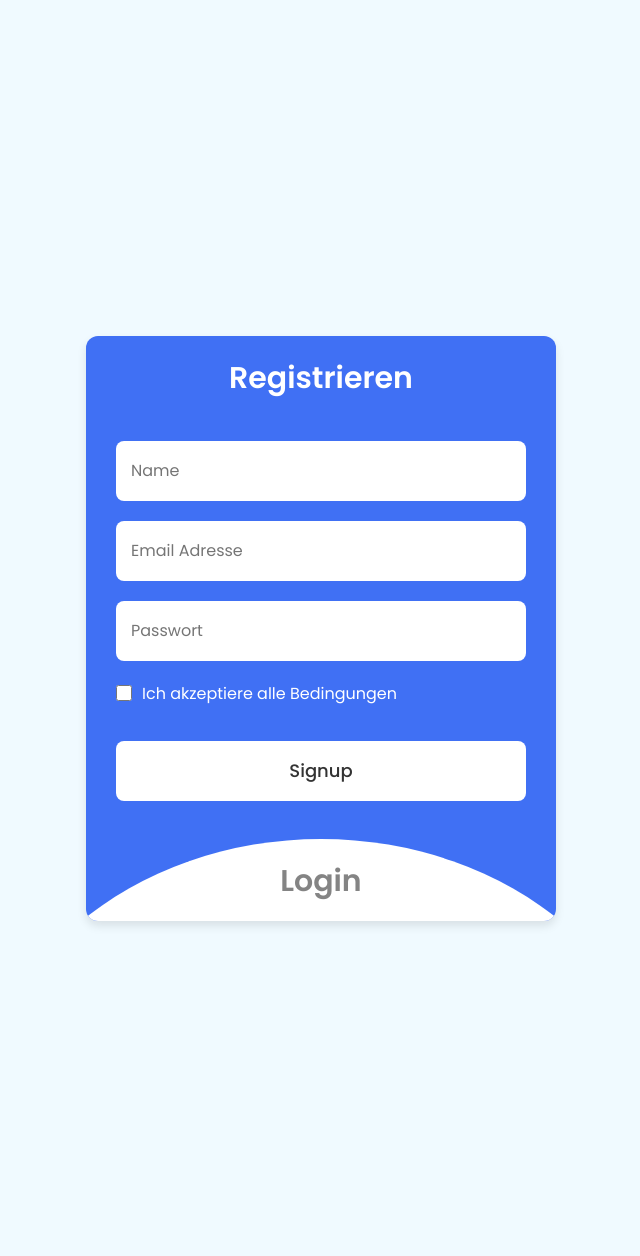
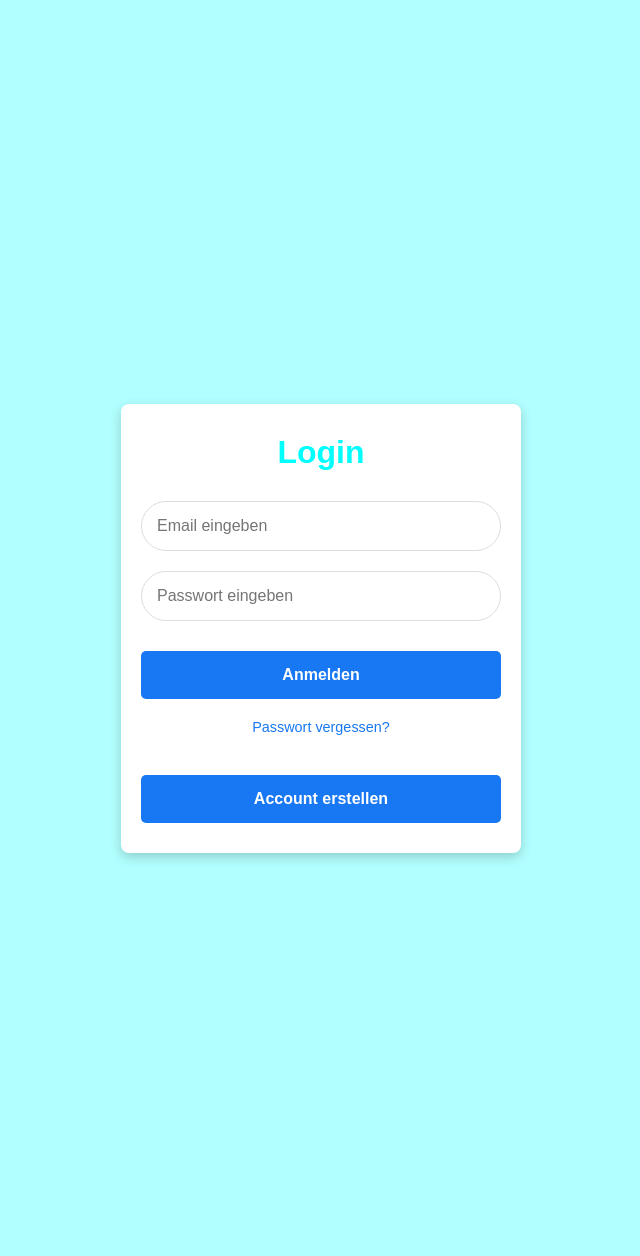
Before and after one commit to Marci0197/Flapas-Projekt, a PHP site: page /login/login.html in a window 1280 px wide. Shown: the whole page, without its empty margins (319-959 px from the left). Run offline with PHP 8.4, Linux system fonts and the light colour scheme.

Commit message:
Login verbessert

```diff
--- a/index.html
+++ b/index.html
@@ -1,5 +1,5 @@
 <!DOCTYPE html>
-<html lang="en">
+<html lang="de">
 <head>
     <meta charset="UTF-8">
     <meta name="viewport" content="width=device-width, initial-scale=1.0">
--- a/login/login.html
+++ b/login/login.html
@@ -1,50 +1,37 @@
 <!DOCTYPE html>
-<html lang="en">
+<html lang="de">
 <head>
-    <meta charset="UTF-8" />
-    <meta http-equiv="X-UA-Compatible" content="IE=edge" />
-    <meta name="viewport" content="width=device-width, initial-scale=1.0" />
+    <meta charset="UTF-8">
+    <meta name="viewport" content="width=device-width, initial-scale=1.0">
     <title>FLAPAS-Projekt</title>
-    <link rel="stylesheet" href="/login/style.css" />
+    <link rel="stylesheet" href="/login/style.css">
 </head>
 <body>
-    <section class="wrapper">
-      <div class="form signup">
-        <header>Registrieren</header>
-        <form action="#">
-          <input type="text" placeholder="Name" required />
-          <input type="email" placeholder="Email Adresse" required />
-          <input type="password" placeholder="Passwort" required />
-          <div class="checkbox">
-            <input type="checkbox" id="signupCheck" />
-            <label for="signupCheck">Ich akzeptiere alle Bedingungen</label>
-          </div>
-          <input type="submit" value="Signup" />
+    <div class="container login-container">
+        <h1>Login</h1>
+        <form>
+            <input type="email" placeholder="Email eingeben" required>
+            <input type="password" placeholder="Passwort eingeben" required>
+
+            <button type="submit">Anmelden</button>
+            <a href="#" class="forgot-password">Passwort vergessen?</a>
+            <button type="button" class="create-account" onclick="showSignup()">Account erstellen</button>
         </form>
     </div>
 
-      <div class="form login">
-        <header>Login</header>
-        <form action="#">
-          <input type="text" placeholder="Email Adresse" required />
-          <input type="password" placeholder="Passwort" required />
-          <a href="#">Passwort vergessen?</a>
-          <input type="submit" value="Login" />
+    <div class="container signup-container">
+        <h1>Registrieren</h1>
+        <form>
+            <input type="text" placeholder="Vorname" required>
+            <input type="text" placeholder="Nachname" required>
+            <input type="email" placeholder="Email eingeben" required>
+            <input type="password" placeholder="Passwort eingeben" required>
+
+            <button type="submit">Registrieren</button>
+            <button type="button" class="back-to-login" onclick="showLogin()">Zum Login</button>
         </form>
     </div>
 
-      <script>
-        const wrapper = document.querySelector(".wrapper"),
-          signupHeader = document.querySelector(".signup header"),
-          loginHeader = document.querySelector(".login header");
-
-        loginHeader.addEventListener("click", () => {
-          wrapper.classList.add("active");
-        });
-        signupHeader.addEventListener("click", () => {
-          wrapper.classList.remove("active");
-        });
-      </script>
-    </section>
+    <script src="/login/script.js"></script>
 </body>
 </html>
--- /dev/null
+++ b/login/script.js
@@ -0,0 +1,9 @@
+function showSignup(){
+    document.querySelector('.login-container').style.display = "none";
+    document.querySelector('.signup-container').style.display = "block";
+}
+
+function showLogin(){
+    document.querySelector('.login-container').style.display = "block";
+    document.querySelector('.signup-container').style.display = "none";
+}
--- a/login/style.css
+++ b/login/style.css
@@ -1,135 +1,76 @@
-@import url("https://fonts.googleapis.com/css2?family=Poppins:wght@200;300;400;500;600;700&display=swap");
-* {
+*{
   margin: 0;
   padding: 0;
   box-sizing: border-box;
-  font-family: "Poppins", sans-serif;
+  font-family: Arial, sans-serif;
 }
 
 body{
+  display: flex;
+  justify-content: center;
+  align-items: center;
   min-height: 100vh;
-  display: flex;
-  align-items: center;
-  justify-content: center;
-  background: #f0faff;
+  background: rgba(0, 255, 255, 0.3);
 }
 
-.wrapper{
-  position: relative;
-  max-width: 470px;
-  width: 100%;
-  border-radius: 12px;
-  padding: 20px 30px 120px;
-  background: #4070f4;
-  box-shadow: 0 5px 10px rgba(0, 0, 0, 0.1);
-  overflow: hidden;
+.container{
+  width: 90;
+  max-width: 400px;
+  padding: 30px 20px;
+  background-color: #ffffff;
+  border-radius: 8px;
+  box-shadow: 0 4px 12px rgba(0, 0, 0, 0.2);
+  color: #333;
+  text-align: center;
+  display: none;
 }
 
-.form.login{
-  position: absolute;
-  left: 50%;
-  bottom: -86%;
-  transform: translateX(-50%);
-  width: calc(100% + 220px);
-  padding: 20px 140px;
-  border-radius: 50%;
-  height: 100%;
-  background: #fff;
-  transition: all 0.6s ease;
+.login-container{
+  display: block;
 }
 
-.wrapper.active .form.login{
-  bottom: -15%;
-  border-radius: 35%;
-  box-shadow: 0 -5px 10px rgba(0, 0, 0, 0.1);
+.container h1{
+  font-size: 2rem;
+  color: aqua;
+  margin-bottom: 20px;
 }
 
-.form header{
-  font-size: 30px;
-  text-align: center;
-  color: #fff;
-  font-weight: 600;
-  cursor: pointer;
+.container input[type="text"], .container input[type="password"], .container input[type="email"]{
+  width: 100%;
+  padding: 15px;
+  margin: 10px 0;
+  border: 1px solid #ddd;
+  border-radius: 100px;
+  font-size: 1rem;
 }
 
-.form.login header{
-  color: #333;
-  opacity: 0.6;
+.container button{
+  width: 100%;
+  padding: 15px;
+  margin-top: 20px;
+  background-color: #1877f2;
+  border: none;
+  border-radius: 5px;
+  color: #fff;
+  font-size: 1rem;
+  font-weight: bold;
+  cursor: pointer;
+  transition: background-color 0.3 ease;
 }
 
-.wrapper.active .form.login header{
-  opacity: 1;
+.container button:hover{
+  background-color: #145dbf;
 }
 
-.wrapper.active .signup header{
-  opacity: 0.6;
+.forgot-password{
+  display: block;
+  margin: 20px 0;
+  color: #1877f2;
+  text-decoration: none;
+  font-size: 0.9rem;
+  transition: color 0.3 ease;
 }
 
-.wrapper form{
-  display: flex;
-  flex-direction: column;
-  gap: 20px;
-  margin-top: 40px;
+.forgot-password:hover{
+  color: #145dbf;
 }
-
-form input{
-  height: 60px;
-  outline: none;
-  border: none;
-  padding: 0 15px;
-  font-size: 16px;
-  font-weight: 400;
-  color: #333;
-  border-radius: 8px;
-  background: #fff;
-}
-
-.form.login input{
-  border: 1px solid #aaa;
-}
-
-.form.login input:focus{
-  box-shadow: 0
-    1px 0 #ddd;
-}
-
-form .checkbox{
-  display: flex;
-  align-items: center;
-  gap: 10px;
-}
-
-.checkbox input[type="checkbox"]{
-  height: 16px;
-  width: 16px;
-  accent-color: #fff;
-  cursor: pointer;
-}
-
-form .checkbox label{
-  cursor: pointer;
-  color: #fff;
-}
-
-form a{
-  color: #333;
-  text-decoration: none;
-}
-
-form a:hover{
-  text-decoration: underline;
-}
-
-form input[type="submit"]{
-  margin-top: 15px;
-  padding: none;
-  font-size: 18px;
-  font-weight: 500;
-  cursor: pointer;
-}
-
-.form.login input[type="submit"]{
-  background: #4070f4;
-  color: #fff;
-  border: none;
-}
--- a/script.js
+++ b/script.js
@@ -4,11 +4,11 @@
       event.preventDefault();
 
       if (index === 0) {
-        document.getElementById("myHtml").src = "/iframes/dashboard.html";
+        document.getElementById("myHtml").src = "../iframes/dashboard.html";
       } else if (index === 1) {
-        document.getElementById("myHtml").src = "/iframes/scoreboard.html";
+        document.getElementById("myHtml").src = "../iframes/scoreboard.html";
       } else if (index === 2) {
-        document.getElementById("myHtml").src = "/iframes/profil.html";
+        document.getElementById("myHtml").src = "../iframes/profil.html";
       }
     });
   });
--- a/style.css
+++ b/style.css
@@ -17,7 +17,7 @@
     align-items: center;
     width: calc(100% - 40px);
     padding: 10px;
-    background-color: #ffffff;
+    background-color: rgba(0, 255, 255, 0.3);
     height: 60px;
     border: 3px solid;
     border-radius: 10px;
@@ -33,7 +33,7 @@
     align-items: center;
     width: calc(100% - 40px);
     padding: 10px;
-    background-color: #ffffff;
+    background-color: rgba(0, 255, 255, 0.3);
     height: 60px;
     border: 3px solid;
     border-radius: 10px;
```
Also changed, not shown: 1 other file. Lines whose indentation alone changed are shown as unchanged.
